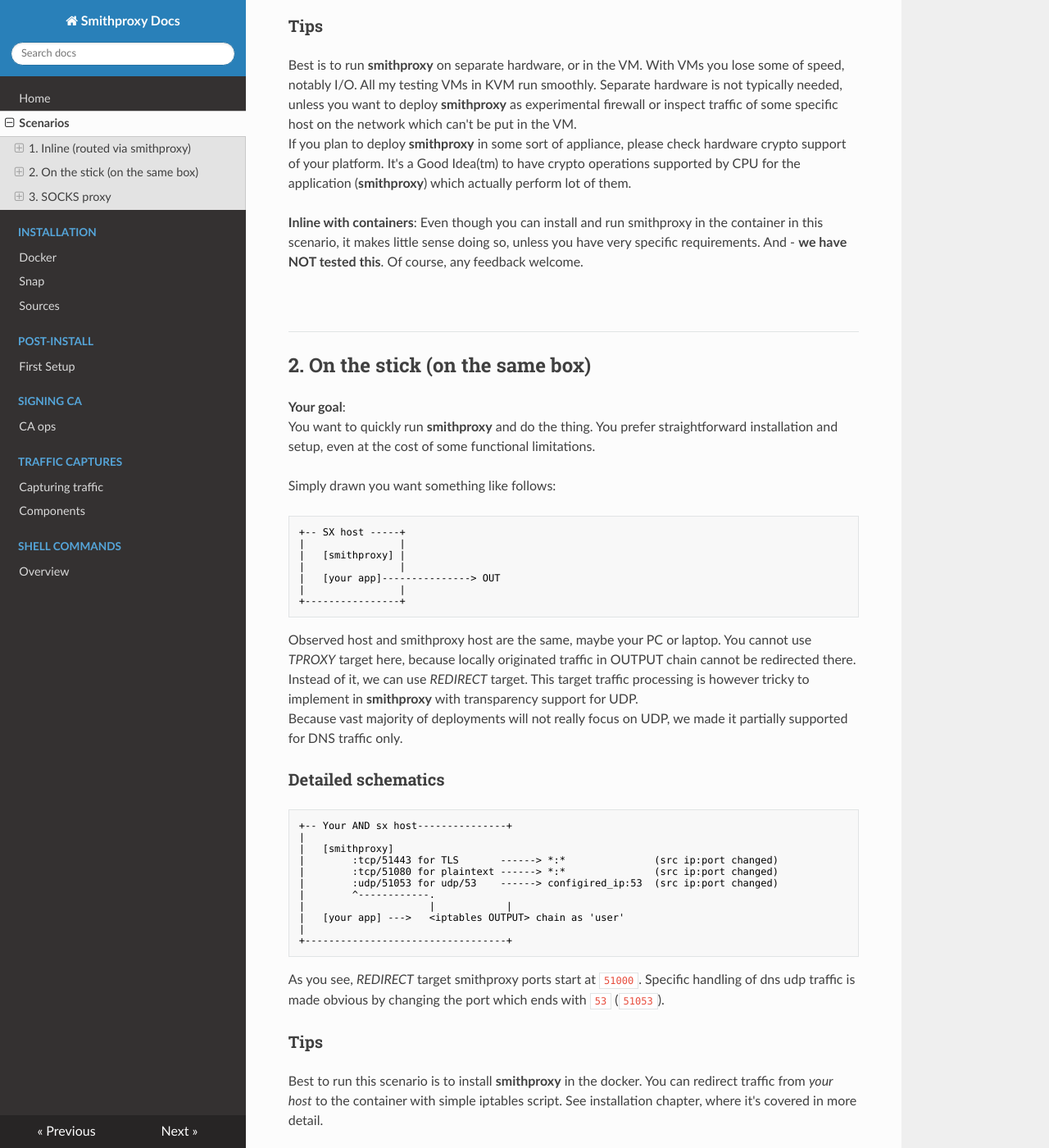
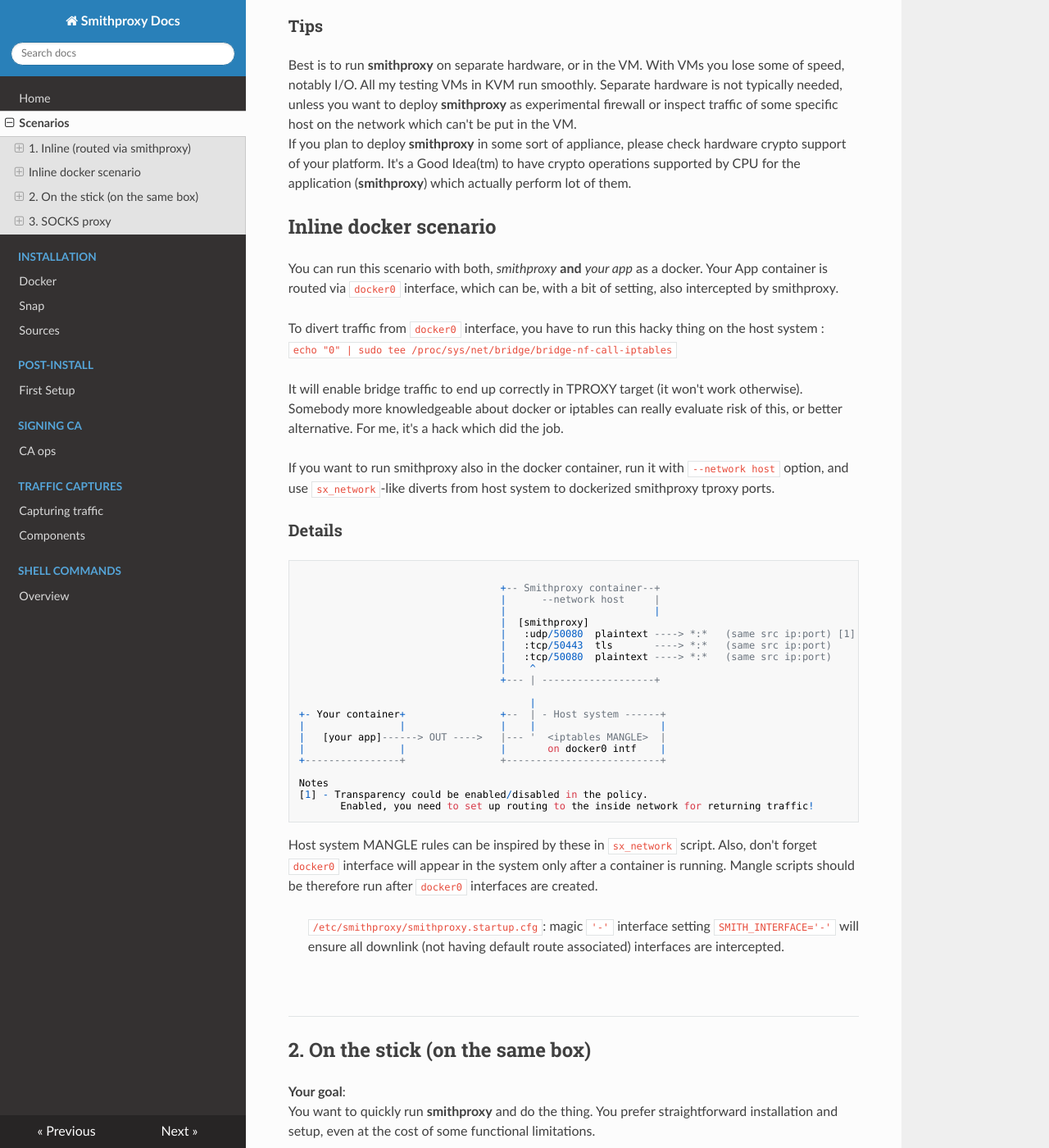
Before and after one commit to astibal/smithproxy_docs, an MkDocs documentation site: the page built from docs/scenarios.md, in a window 1280 px wide and 1400 px high, scrolled down 1303 px. Shown: the whole window at 82% size. Built offline with MkDocs 1.6.1, drawn with Linux system fonts in a browser that asks for light colours; nearby versions of some CDN libraries.

Commit message:
add inline docker scenario

````diff
--- a/docs/scenarios.md
+++ b/docs/scenarios.md
@@ -50,13 +50,62 @@ Notes
 
 This design allows you to route traffic transparently, without setting anything on *observed host* (except trusted CA certificate). Also, connection, leaving **smithproxy** to its upstream router can look pretty same as the original one on *observed host*: source IP and port could be retained.
 
+
 > For simplicity of initial setup, **transparency is disabled by default**. You can enable it in the policy once you fix the routing.
 
 ### Tips
-Best is to run **smithproxy** on separate hardware, or in the VM. With VMs you lose some of speed, notably I/O. All my testing VMs in KVM run smoothly. Separate hardware is not typically needed, unless you want to deploy **smithproxy** as experimental firewall or inspect traffic of some specific host on the network which can't be put in the VM.
+Best is to run **smithproxy** on separate hardware, or in the VM. With VMs you lose some of speed, notably
+I/O. All my testing VMs in KVM run smoothly. Separate hardware is not typically needed, unless you want to deploy **smithproxy** as experimental firewall or inspect traffic of some specific host on the network which can't be put in the VM.
 If you plan to deploy **smithproxy** in some sort of appliance, please check hardware crypto support of your platform. It's a Good Idea(tm) to have crypto operations supported by CPU for the application (**smithproxy**) which actually perform lot of them.
 
-**Inline with containers**: Even though you can install and run smithproxy in the container in this scenario, it makes little sense doing so, unless you have very specific  requirements. And - **we have NOT tested this**. Of course, any feedback welcome.
+## Inline docker scenario
+
+You can run this scenario with both, *smithproxy* **and** *your app* as a docker. Your App container is
+routed via `docker0` interface, which can be, with a bit of setting, also intercepted by smithproxy.
+
+To divert traffic from `docker0` interface, you have to run this hacky thing on the host system :
+`echo "0" | sudo tee /proc/sys/net/bridge/bridge-nf-call-iptables`
+
+It will enable bridge traffic to end up correctly in TPROXY target (it won't work otherwise). Somebody more knowledgeable
+ about docker or iptables can really evaluate risk of this, or better alternative. For me, it's a hack which did the
+  job.
+
+If you want to run smithproxy also in the docker container, run it with `--network host` option, and use
+`sx_network`-like diverts from host system to dockerized smithproxy tproxy ports.
+
+
+### Details
+```
+
+                                  +-- Smithproxy container--+
+                                  |      --network host     |
+                                  |                         |
+                                  |  [smithproxy]
+                                  |   :udp/50080  plaintext ----> *:*   (same src ip:port) [1]
+                                  |   :tcp/50443  tls       ----> *:*   (same src ip:port)
+                                  |   :tcp/50080  plaintext ----> *:*   (same src ip:port)
+                                  |    ^
+                                  +--- | -------------------+
+
+                                       |
++- Your container+                +--  | - Host system ------+
+|                |                |    |                     |
+|   [your app]------> OUT ---->   |--- '  <iptables MANGLE>  |
+|                |                |       on docker0 intf    |
++----------------+                +--------------------------+
+
+Notes
+[1] - Transparency could be enabled/disabled in the policy.
+       Enabled, you need to set up routing to the inside network for returning traffic!
+```
+
+Host system MANGLE rules can be inspired by these in `sx_network` script. Also, don't forget `docker0` interface
+will appear in the system only after a container is running. Mangle scripts should be therefore run after `docker0
+` interfaces are created.
+
+> `/etc/smithproxy/smithproxy.startup.cfg`: magic `'-'` interface setting `SMITH_INTERFACE='-'` will ensure all downlink
+> (not having default route associated) interfaces are intercepted.
+
 
 &nbsp;
 
````
